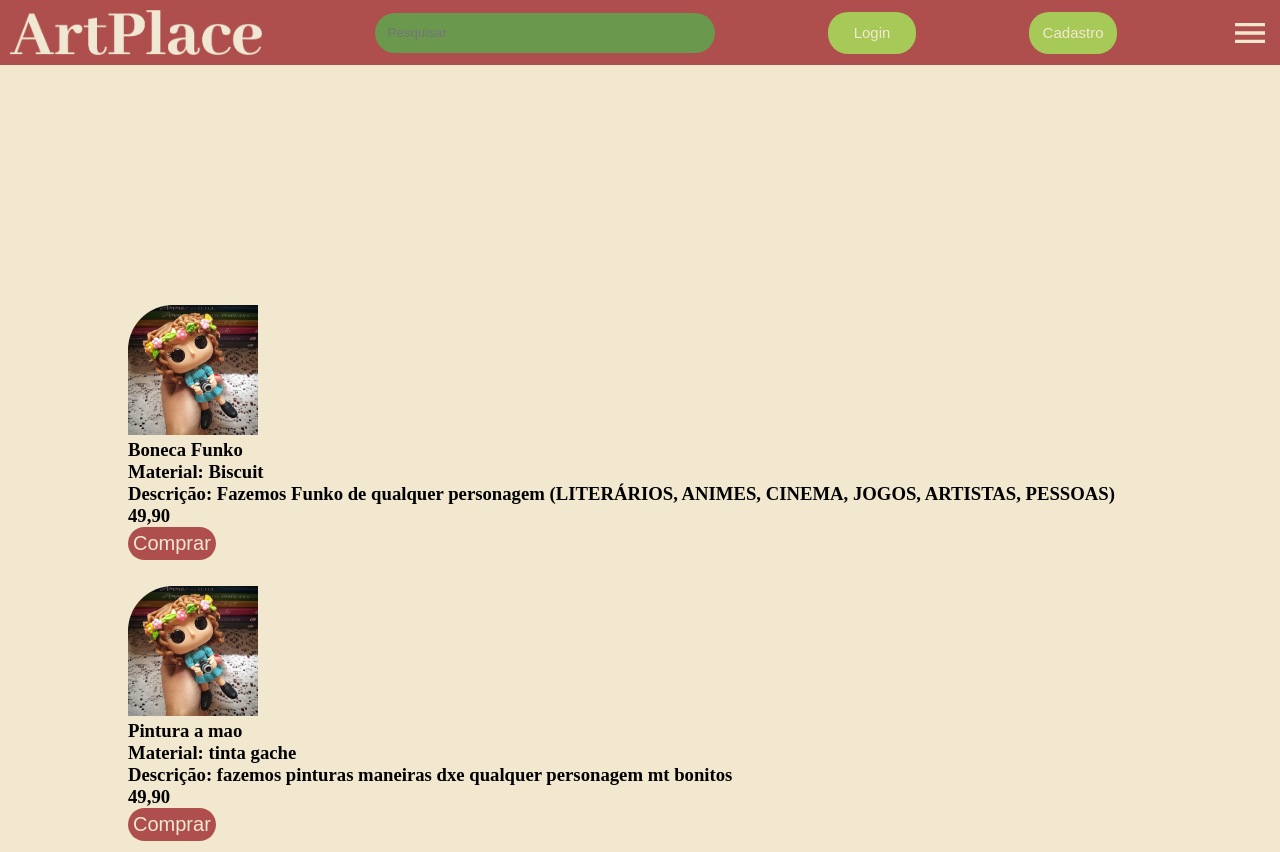
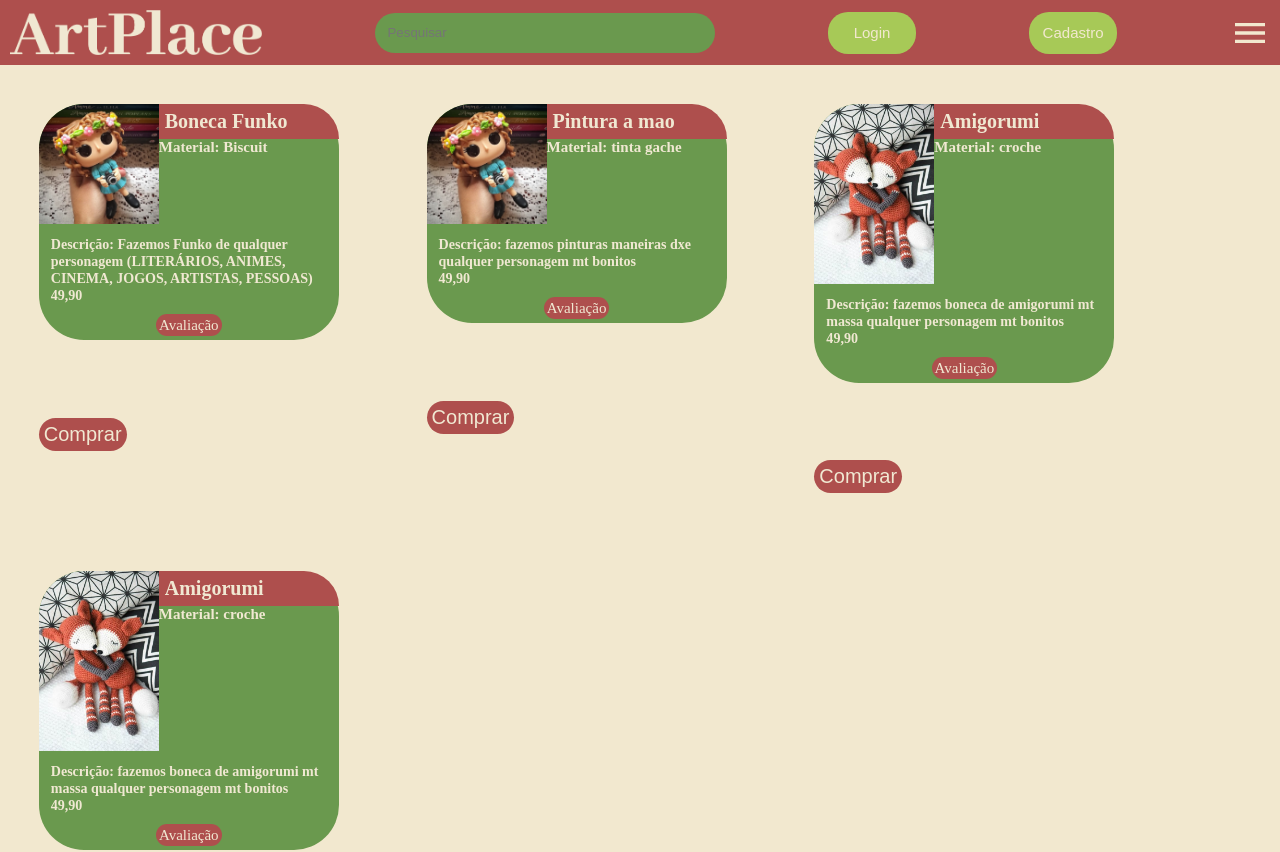
Before and after one commit to mdsreq-fga-unb/2023.2-ArtPlace, a React (Create React App) app in the folder front/artplace/: page /home in a window 1280 px wide. Shown: the top 852 px of the page. Built offline with nearby package versions, Linux system fonts and the light colour scheme.

Commit message:
cards finalizados e avaliação colocada

```diff
--- a/front/artplace/src/components/Card.js
+++ b/front/artplace/src/components/Card.js
@@ -1,5 +1,5 @@
-
-
+import React from "react";
+import { Link } from "react-router-dom";
 
 function Card({img, nome, material, descricao, preco}){
 
@@ -12,12 +12,18 @@
                 <h3 className="title">{nome}</h3>
                 <h3 className="material">Material: {material}</h3>
             </div>
+            <div className="clear"></div>
             <div className="bodyCard">
                 <h3 className="description">Descrição: {descricao}</h3>
                 <h3 className="price">{preco}</h3>
             </div>
+            <div className="clear"></div>
+            <div className="avaliacaoProduto">
+                <Link to="avaliacao" className="avaliacaoLink">Avaliação</Link>
+            </div>
         </section>
         <button className="comprar">Comprar</button>
+
     </div>
 
      </>
--- a/front/artplace/src/components/avaliação/Avaliacao.css
+++ b/front/artplace/src/components/avaliação/Avaliacao.css
@@ -1,6 +1,7 @@
+
 .avaliacao{
     z-index: 9999;
-    display: none;
+    display: block;
     position: absolute;
     text-align: center;
     background-color: #6a994e;
@@ -43,6 +44,15 @@
     margin-top: 5%;
 }
 
+.voltaHome{
+    color: #f2e8cf;
+    text-decoration: none;
+    font-size: 15px;
+    width: 100%;
+    text-align: center;
+    padding: 2%;
+}
+
 .clear {
     clear: both;
 }
--- a/front/artplace/src/components/avaliação/Avaliacao.js
+++ b/front/artplace/src/components/avaliação/Avaliacao.js
@@ -1,5 +1,6 @@
 import "./Avaliacao.css";
 import minhaImagem from '../../images/star.png';
+import { Link } from "react-router-dom";
 
 
 function Avaliacao(/*id do produto*/) {
@@ -76,6 +77,7 @@
             />
 
             <button /*onClick={handleSalvarAvaliacao}*/>salvar</button>
+            <Link className="voltaHome" to="/home">Voltar</Link>
 
           </div>
         </div>
--- a/front/artplace/src/components/loginCadastro/Cadastro.css
+++ b/front/artplace/src/components/loginCadastro/Cadastro.css
@@ -39,8 +39,8 @@
   transform: translate(-50%, -50%);
   overflow: hidden;
 
-  .image {
-    justify-content: center;
+.image {
+    justify-content: cover;
     display: flex;
     margin: auto;
     margin-top: 20%;
--- a/front/artplace/src/components/products/Products.css
+++ b/front/artplace/src/components/products/Products.css
@@ -2,11 +2,83 @@
 .card-container {
   display: flex;
   flex-wrap: wrap;
-  margin-left: 10vw;
-  margin-top: 30vh;
-  gap: 2vw;
   border-radius: 45px;
 }
+
+.card{
+  float: left;
+  margin-right: 5%;
+  background-color: #6a994e;
+  border: none;
+  border-radius: 45px;
+  max-width: 300px;
+  margin: 10%;
+}
+
+.headCard{
+  float: left;
+  color: #F0E8D2;
+}
+
+.title{
+  background-color: #AE4F4D;
+  border-top-right-radius: 45px;
+  font-size: 20px;
+  float: left;
+  width: 56%;
+  padding: 2%;
+}
+
+.material{
+  font-size: 15px;
+  float: left;
+  margin-top: 0;
+}
+
+.imagem{
+  float: left;
+  width: 40%;
+  border-top-left-radius: 45px;
+}
+
+.bodyCard{
+  color: #F0E8D2;
+  float: left;
+  font-size: 12px;
+  padding: 4%;
+}
+
+.avaliacaoProduto{
+  text-align: center;
+  margin-bottom: 2%;
+}
+
+.avaliacaoLink {
+  background-color: #AE4F4D;
+  border: none;
+  font-size: 15px;
+  color: #F0E8D2;
+  max-width: 100px;
+  border-radius: 15px;
+  text-decoration: none;
+  padding: 1%;
+}
+
+.comprar{
+  background-color: #AE4F4D;
+  border: none;
+  border-radius: 20px;
+  color: #F0E8D2;
+  font-size: 20px;
+  padding: 5px;
+  margin: 10%;
+}
+
+.clear{
+  clear: both;
+}
+
+
 /*
   .card {
     background: #749857;
@@ -62,11 +134,3 @@
   }
 
 */
-.comprar{
-  background-color: #AE4F4D;
-  border: none;
-  border-radius: 20px;
-  color: #F0E8D2;
-  font-size: 20px;
-  padding: 5px;
-}
--- a/front/artplace/src/index.js
+++ b/front/artplace/src/index.js
@@ -4,6 +4,7 @@
 import reportWebVitals from './reportWebVitals';
 import InitialPage from './components/InicialPage';
 import Login from "./components/loginCadastro/Login";
+import Avaliacao from "./components/avaliação/Avaliacao"
 
 import {
   createBrowserRouter,
@@ -25,6 +26,10 @@
     path: "home",
     element: <InitialPage/>,
   },
+  {
+    path: "home/avaliacao",
+    element: <Avaliacao/>,
+  },
 ]);
 
 
```
